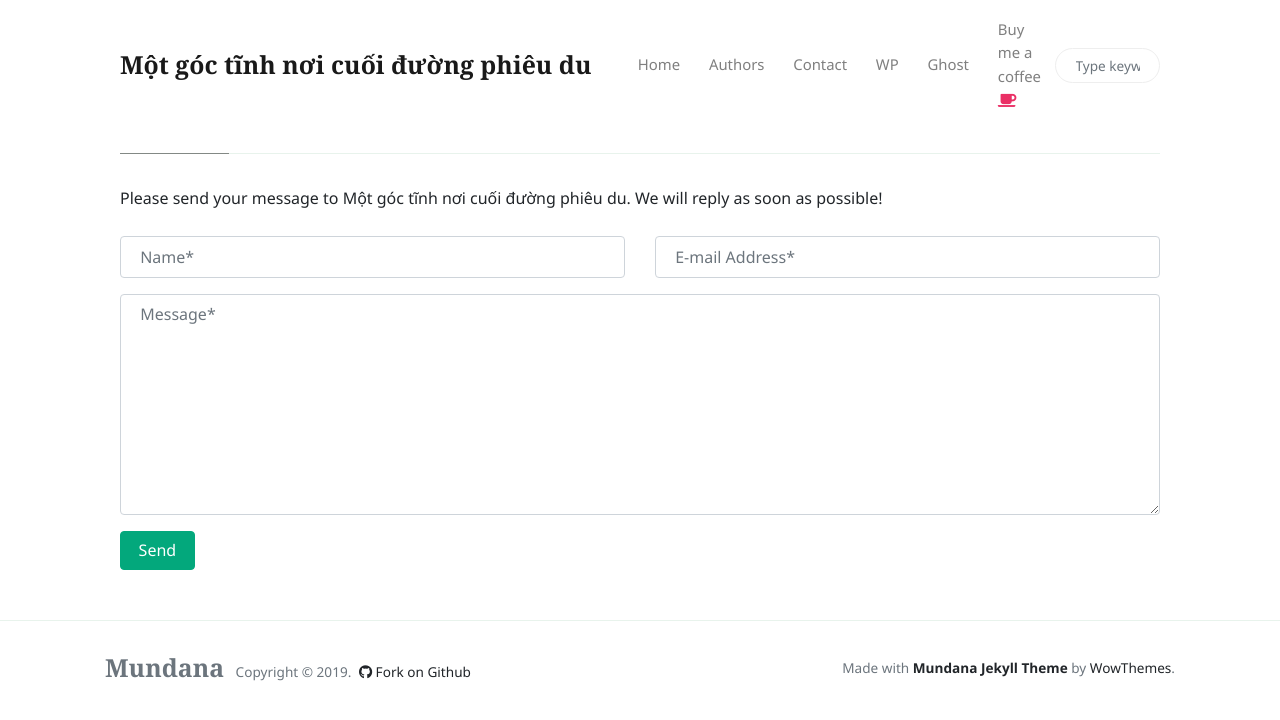
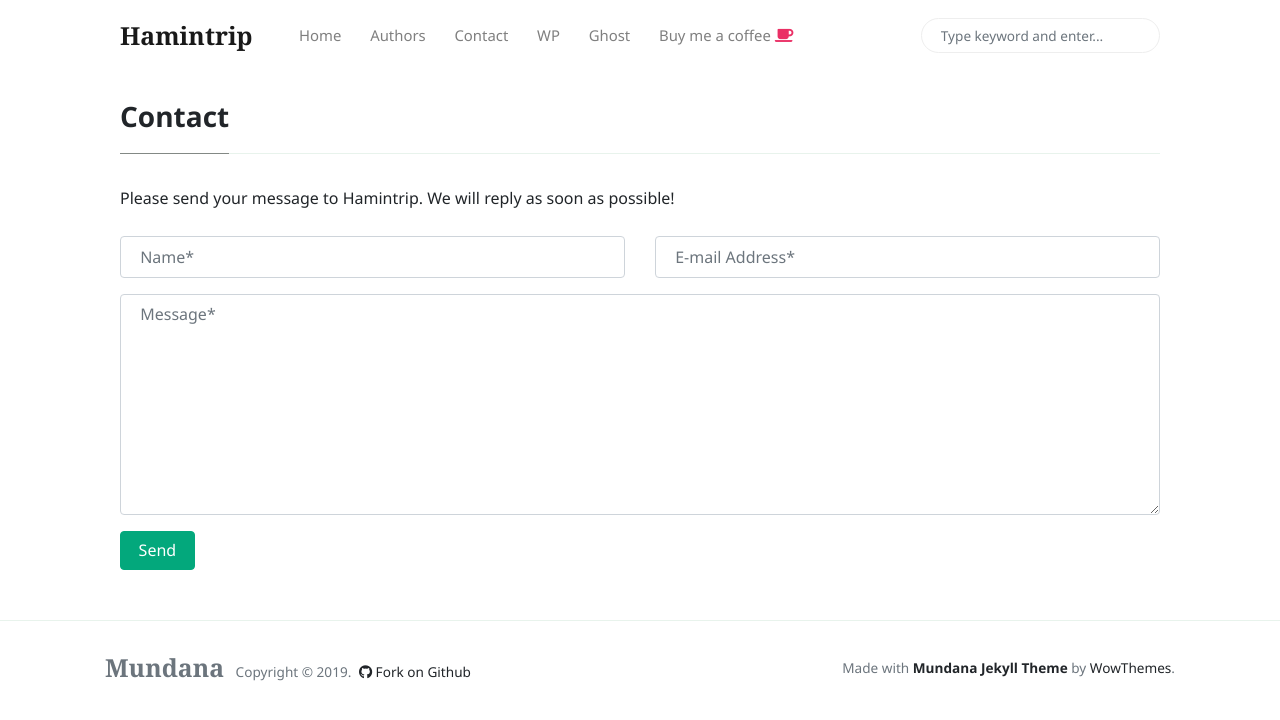
Before and after one commit to hamin2807/hamintrip.github.io, a Jekyll site: the page built from _pages/contact.md, in a window 1280 px wide. Shown: the top 720 px of the page. Built offline with Jekyll 4.4.1, drawn with Linux system fonts in a browser that asks for light colours; nearby versions of some CDN libraries.

Commit message:
Update _config.yml

```diff
--- a/_config.yml
+++ b/_config.yml
@@ -1,5 +1,5 @@
 # Site
-name: 'Một góc tĩnh nơi cuối đường phiêu du'
+name: 'Hamintrip'
 description: 'Hamintrip - Một góc tĩnh nơi cuối đường phiêu du'
 logo: 'assets/images/logo.png'
 favicon: 'assets/images/favicon.ico'
```
